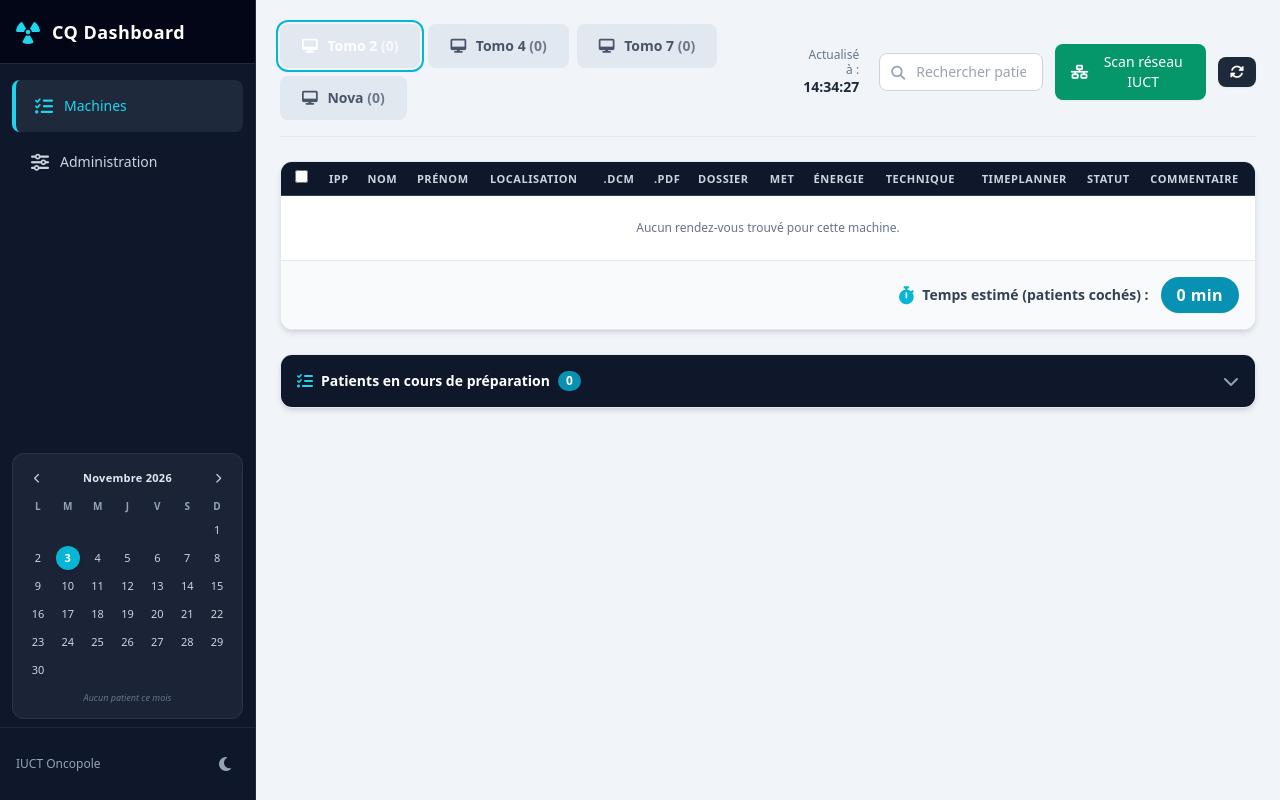
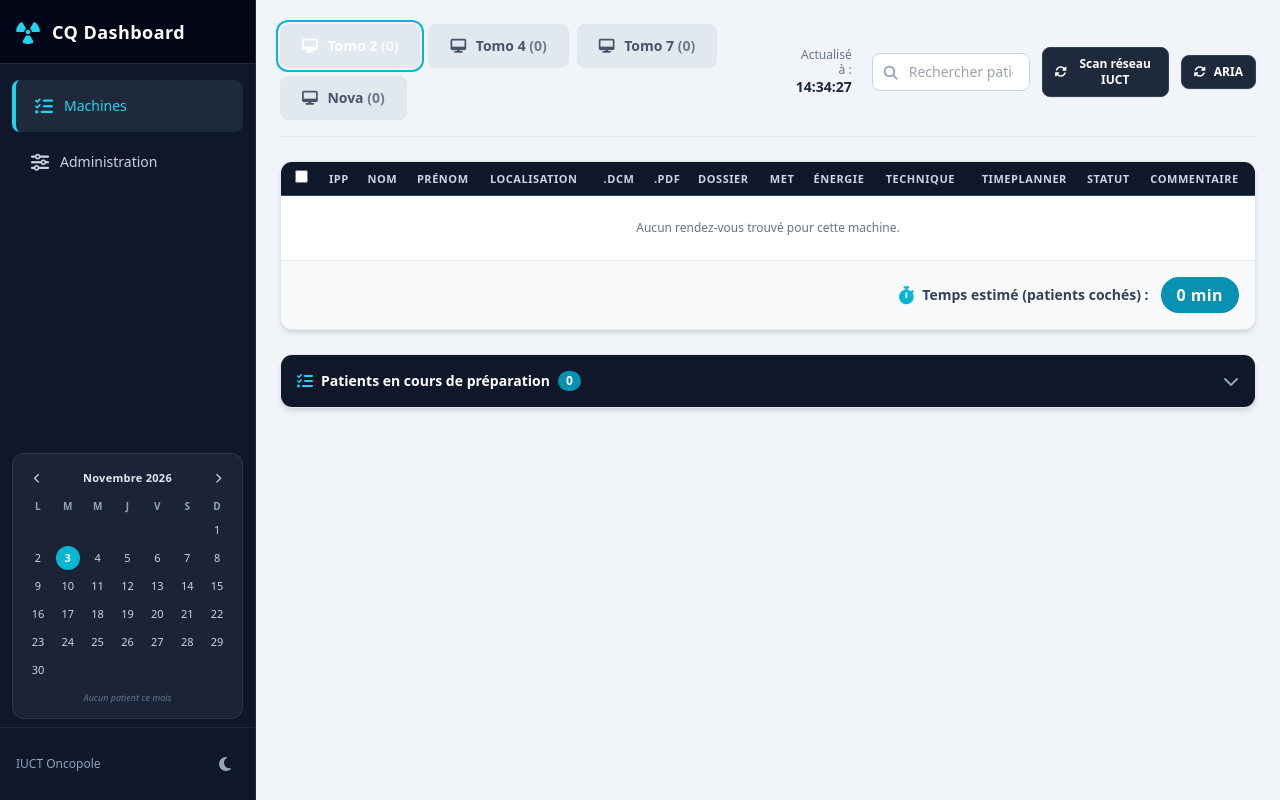
Before and after one commit to Richard31190/SQL_Aria, a Flask app: page / in a window 1280 px wide. Run offline with Flask 3, Linux system fonts and the light colour scheme; data comes from the database, SQL or seed files in the repository; data that the repository does not hold is empty; some libraries are stand-ins or nearby versions.

Commit message:
Animation bouton refresh

```diff
--- a/CQ_Dashboard_Web/app/templates/dashboard.html
+++ b/CQ_Dashboard_Web/app/templates/dashboard.html
@@ -31,12 +31,21 @@
                 <i class="fa-solid fa-magnifying-glass absolute left-3 top-2.5 text-slate-400 text-sm"></i>
             </div>
 
-            <button id="scan-btn" class="px-4 py-2 bg-emerald-600 hover:bg-emerald-700 text-white rounded-lg text-sm font-medium transition-colors flex items-center shadow-sm">
-                <i class="fa-solid fa-network-wired mr-2"></i> Scan réseau IUCT
+            <!-- Bouton de rafraîchissement avec icône animée - SCAN RÉSEAU -->
+            <button id="btn-refresh-scan"
+                    onclick="triggerManualScan()"
+                    class="inline-flex items-center gap-2 px-3 py-2 text-xs font-semibold text-white bg-slate-800 hover:bg-slate-700 active:bg-slate-900 rounded-lg shadow-sm transition-all border border-slate-700">
+                <i id="icon-refresh-scan" class="fa-solid fa-rotate text-xs"></i>
+                <span id="text-refresh-scan">Scan réseau IUCT</span>
             </button>
 
-            <button id="refresh-btn" class="px-3 py-2 bg-slate-800 hover:bg-slate-700 text-white rounded-lg text-sm font-medium transition-colors flex items-center shadow-sm" title="Forcer l'actualisation ARIA">
-                <i class="fa-solid fa-rotate"></i>
+            <!-- Bouton de rafraîchissement avec icône animée - ARIA -->
+            <button id="refresh-btn"
+                    onclick="triggerAriaRefresh()"
+                    class="px-3 py-2 bg-slate-800 hover:bg-slate-700 active:bg-slate-900 text-white rounded-lg text-xs font-semibold transition-all flex items-center gap-2 shadow-sm border border-slate-700"
+                    title="Forcer l'actualisation ARIA">
+                <i id="icon-aria-refresh" class="fa-solid fa-rotate text-xs"></i>
+                <span id="text-aria-refresh" class="hidden sm:inline">ARIA</span>
             </button>
         </div>
     </div>
@@ -168,7 +177,7 @@
             });
         }
 
-        fetch(`/api/data?tab=${encodeURIComponent(activeTab)}&_t=${Date.now()}`)
+        return fetch(`/api/data?tab=${encodeURIComponent(activeTab)}&_t=${Date.now()}`)
             .then(res => res.json())
             .then(data => {
                 if (Array.isArray(data.configured_extensions) && data.configured_extensions.length) {
@@ -347,12 +356,9 @@
     }
 
     // DESSINER LE MINI-CALENDRIER DANS LA SIDEBAR
-    // État du mois affiché dans le mini-calendrier
-    // DESSINER LE MINI-CALENDRIER DANS LA SIDEBAR
-    // État du mois affiché dans le mini-calendrier
     let calViewYear = new Date().getFullYear();
-    let calViewMonth = new Date().getMonth(); // 0-11
-    let lastCalendarRows = []; // mémorise les rows pour redessiner sans recharger l'API
+    let calViewMonth = new Date().getMonth();
+    let lastCalendarRows = [];
 
     function renderMiniCalendar(rows) {
         const calContainer = document.getElementById('mini-calendar-container');
@@ -360,7 +366,6 @@
 
         if (rows) lastCalendarRows = rows;
 
-        // AGRÉGATION PAR DATE (Comptage + Détection de la couleur d'urgence)
         const dateStats = {};
         (lastCalendarRows || []).forEach(r => {
             if (r.raw_met_date) {
@@ -370,7 +375,6 @@
                 }
                 dateStats[yyyymmdd].count++;
 
-                // Déduit l'urgence via les classes Tailwind envoyées par le backend
                 if (r.met_color && r.met_color.includes('red')) dateStats[yyyymmdd].hasRed = true;
                 else if (r.met_color && r.met_color.includes('orange')) dateStats[yyyymmdd].hasOrange = true;
                 else dateStats[yyyymmdd].hasGreen = true;
@@ -382,7 +386,7 @@
         const month = calViewMonth;
 
         let firstDay = new Date(year, month, 1).getDay();
-        const startOffset = firstDay === 0 ? 6 : firstDay - 1; // Lundi = 0
+        const startOffset = firstDay === 0 ? 6 : firstDay - 1;
         const daysInMonth = new Date(year, month + 1, 0).getDate();
 
         const monthName = new Date(year, month, 1)
@@ -393,7 +397,6 @@
 
         let html = `<div class="bg-slate-800/80 rounded-xl p-3 text-xs shadow-sm border border-slate-700/60">`;
 
-        // En-tête avec flèches < mois >
         html += `
         <div class="flex items-center justify-between mb-2">
             <button type="button" id="cal-prev-month" class="w-6 h-6 flex items-center justify-center rounded hover:bg-slate-700 text-slate-300 hover:text-white transition-colors" title="Mois précédent">
@@ -407,7 +410,6 @@
             </button>
         </div>`;
 
-        // En-têtes Jours
         html += `<div class="grid grid-cols-7 gap-1 text-center mb-1 text-slate-400 font-semibold text-[10px]">
             <div>L</div><div>M</div><div>M</div><div>J</div><div>V</div><div>S</div><div>D</div>
         </div><div class="grid grid-cols-7 gap-1 text-center text-[11px]">`;
@@ -416,7 +418,6 @@
             html += `<div></div>`;
         }
 
-        // Remplissage des jours
         for (let d = 1; d <= daysInMonth; d++) {
             const yyyymmdd = `${year}-${String(month + 1).padStart(2, '0')}-${String(d).padStart(2, '0')}`;
             const isToday = (d === today.getDate() && month === today.getMonth() && year === today.getFullYear());
@@ -433,7 +434,6 @@
             let tooltip = "";
 
             if (stat) {
-                // Définition de la priorité la plus haute pour la couleur du badge
                 let badgeColor = "bg-emerald-500";
                 if (stat.hasRed) {
                     badgeColor = "bg-red-500";
@@ -465,7 +465,6 @@
         html += `</div>`;
         calContainer.innerHTML = html;
 
-        // Navigation Events
         const prevBtn = document.getElementById('cal-prev-month');
         const nextBtn = document.getElementById('cal-next-month');
         const todayBtn = document.getElementById('cal-today-btn');
@@ -517,24 +516,62 @@
         });
     }
 
-    // ACTION SCAN RÉSEAU
-    const scanBtn = document.getElementById('scan-btn');
-    if (scanBtn) {
-        scanBtn.addEventListener('click', function () {
-            this.disabled = true;
-            this.innerHTML = `<i class="fa-solid fa-spinner fa-spin mr-2"></i> Scan en cours...`;
-            fetch('/api/scan', { method: 'POST' })
-                .then(res => res.json())
-                .then(res => {
-                    alert(`Scan terminé: ${res.found_new || 0} nouveaux fichiers trouvés.`);
-                    loadData();
-                })
-                .catch(err => alert('Erreur scan: ' + err))
-                .finally(() => {
-                    this.disabled = false;
-                    this.innerHTML = `<i class="fa-solid fa-network-wired mr-2"></i> Scan réseau IUCT`;
-                });
-        });
+    // DECLENCHEUR ANIMÉ - SCAN RÉSEAU IUCT
+    function triggerManualScan() {
+        const btn = document.getElementById('btn-refresh-scan');
+        const icon = document.getElementById('icon-refresh-scan');
+        const text = document.getElementById('text-refresh-scan');
+
+        if (!btn || !icon || !text) return;
+
+        btn.disabled = true;
+        btn.classList.add('opacity-75', 'cursor-not-allowed');
+        icon.classList.add('fa-spin');
+        text.innerText = "Scan en cours...";
+
+        fetch('/api/scan', { method: 'POST' })
+            .then(res => res.json())
+            .then(data => {
+                return loadData();
+            })
+            .catch(err => {
+                console.error("Erreur lors du scan réseau :", err);
+            })
+            .finally(() => {
+                setTimeout(() => {
+                    btn.disabled = false;
+                    btn.classList.remove('opacity-75', 'cursor-not-allowed');
+                    icon.classList.remove('fa-spin');
+                    text.innerText = "Scan réseau IUCT";
+                }, 800);
+            });
+    }
+
+    // DECLENCHEUR ANIMÉ - ACTUALISATION ARIA
+    function triggerAriaRefresh() {
+        const btn = document.getElementById('refresh-btn');
+        const icon = document.getElementById('icon-aria-refresh');
+
+        if (!btn || !icon) return;
+
+        btn.disabled = true;
+        btn.classList.add('opacity-75', 'cursor-not-allowed');
+        icon.classList.add('fa-spin');
+
+        const loadPromise = loadData();
+        const handleDone = () => {
+            setTimeout(() => {
+                btn.disabled = false;
+                btn.classList.remove('opacity-75', 'cursor-not-allowed');
+                icon.classList.remove('fa-spin');
+            }, 600);
+        };
+
+        if (loadPromise && typeof loadPromise.finally === 'function') {
+            loadPromise.finally(handleDone);
+        } else {
+            handleDone();
+        }
     }
 
     // FILTRE DE RECHERCHE EN TEMPS RÉEL
@@ -549,19 +586,12 @@
         });
     }
 
-    // RAFFRAÎCHISSEMENT MANUEL
-    const refreshBtn = document.getElementById('refresh-btn');
-    if (refreshBtn) {
-        refreshBtn.addEventListener('click', loadData);
-    }
-
     // INITIALISATION
     buildThead(configuredExtensions);
     loadData();
     setInterval(loadData, 60000);
 
-
-    // TIMER DE SCAN RÉSEAU EN TÂCHE DE FOND (élargi, jamais bloquant)
+    // TIMER DE SCAN RÉSEAU EN TÂCHE DE FOND
     let backgroundScanTimer = null;
 
     function scheduleBackgroundScan(minutes) {
@@ -569,11 +599,9 @@
         const mins = parseInt(minutes) || 3;
         if (mins > 0) {
             backgroundScanTimer = setInterval(() => {
-                // Appel silencieux : pas d'alert, juste rafraîchit le tableau après indexation
                 fetch('/api/scan', { method: 'POST' })
                     .then(res => res.json())
                     .then(res => {
-                        // Si des fichiers sont trouvés, recharge le tableau automatiquement
                         if (res.found_new !== undefined) {
                             loadData();
                         }
@@ -582,8 +610,5 @@
             }, mins * 60000);
         }
     }
-
-    // Quand l'API répond, on lit la fréquence et on lance/ajuste le timer
-    // (à placer dans loadData, après avoir reçu data)
 </script>
 {% endblock %}
```
Also changed, not shown: 1 other file.
